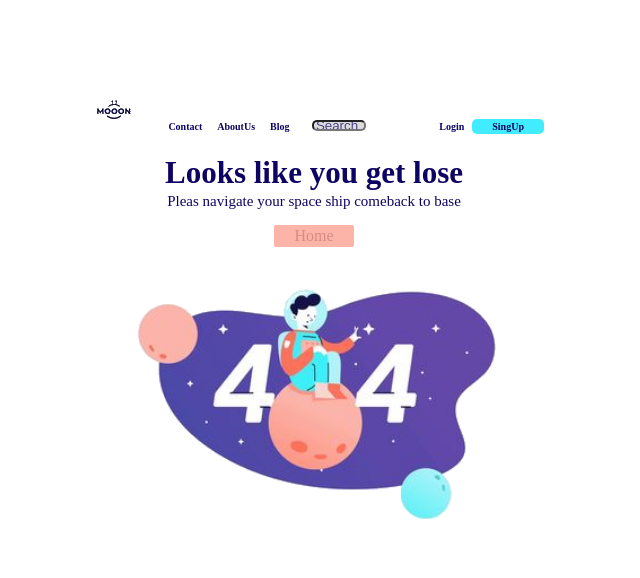
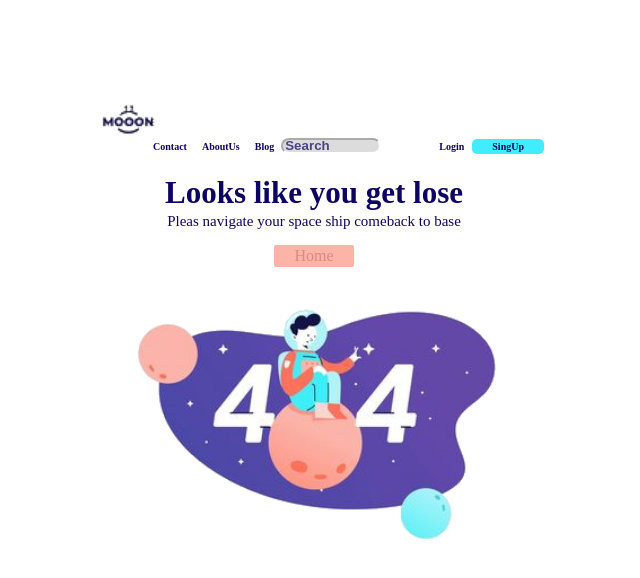
Before and after one commit to AndriusMart/5-astro, a website: page index.html in a window 1280 px wide. Shown: the whole page, without its empty margins (326-966 px from the left). Drawn offline with Linux system fonts and the light colour scheme.

Commit message:
search button size and border

```diff
--- a/index.css
+++ b/index.css
@@ -19,7 +19,7 @@ body{
       align-content: center;
   }
   .header img{
-      width: auto;
+      width: 150%;
   }
   .header a {
       text-decoration: none;
@@ -44,13 +44,15 @@ body{
   ::placeholder {
     color: #0D0363;
     opacity: 0.7;
+    font-weight: bold;
   }
   .header input{
     margin-right:  10px;
-    width: 10%;
-    height: 5px;
+    width: 20%;
+    height: 10px;
     background-color: gainsboro;
-    border-radius: 5px;
+    border-radius: 10px;
+    border-color: white;
 
   }
   .content{
```
